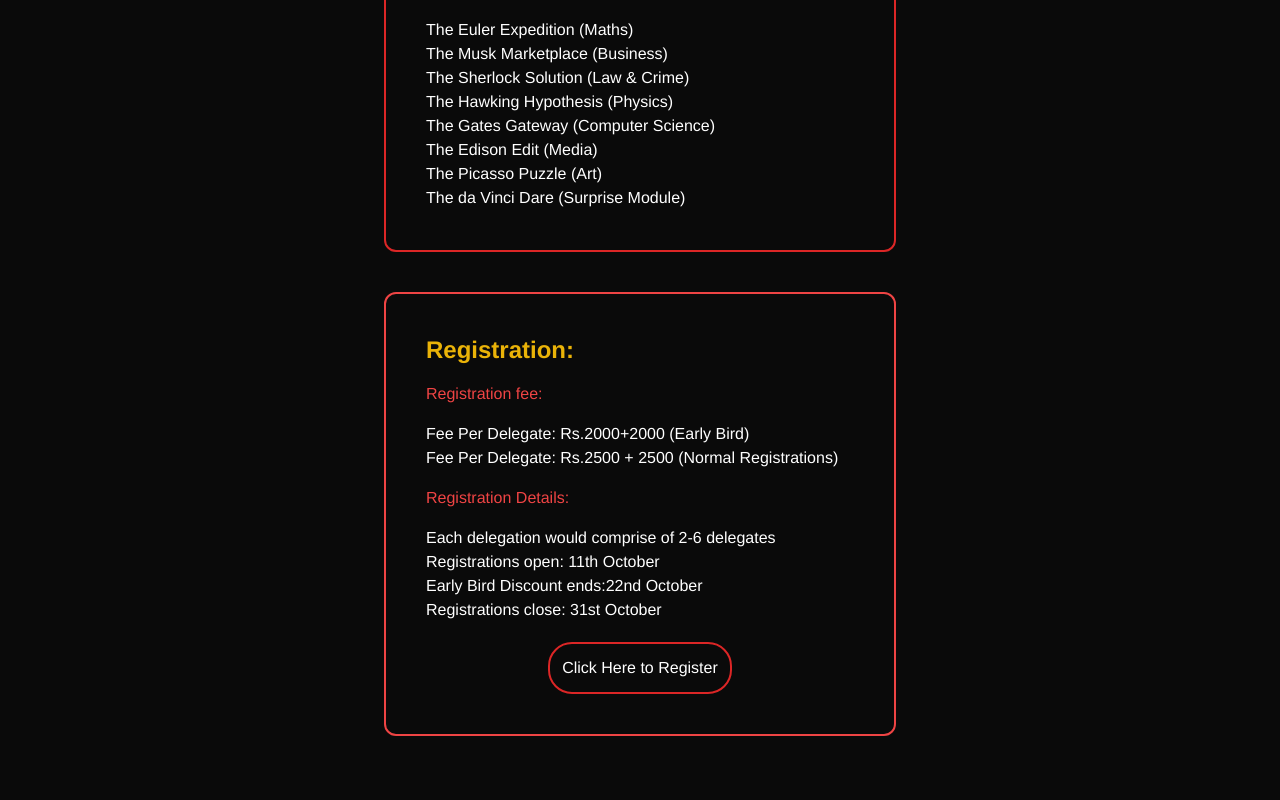
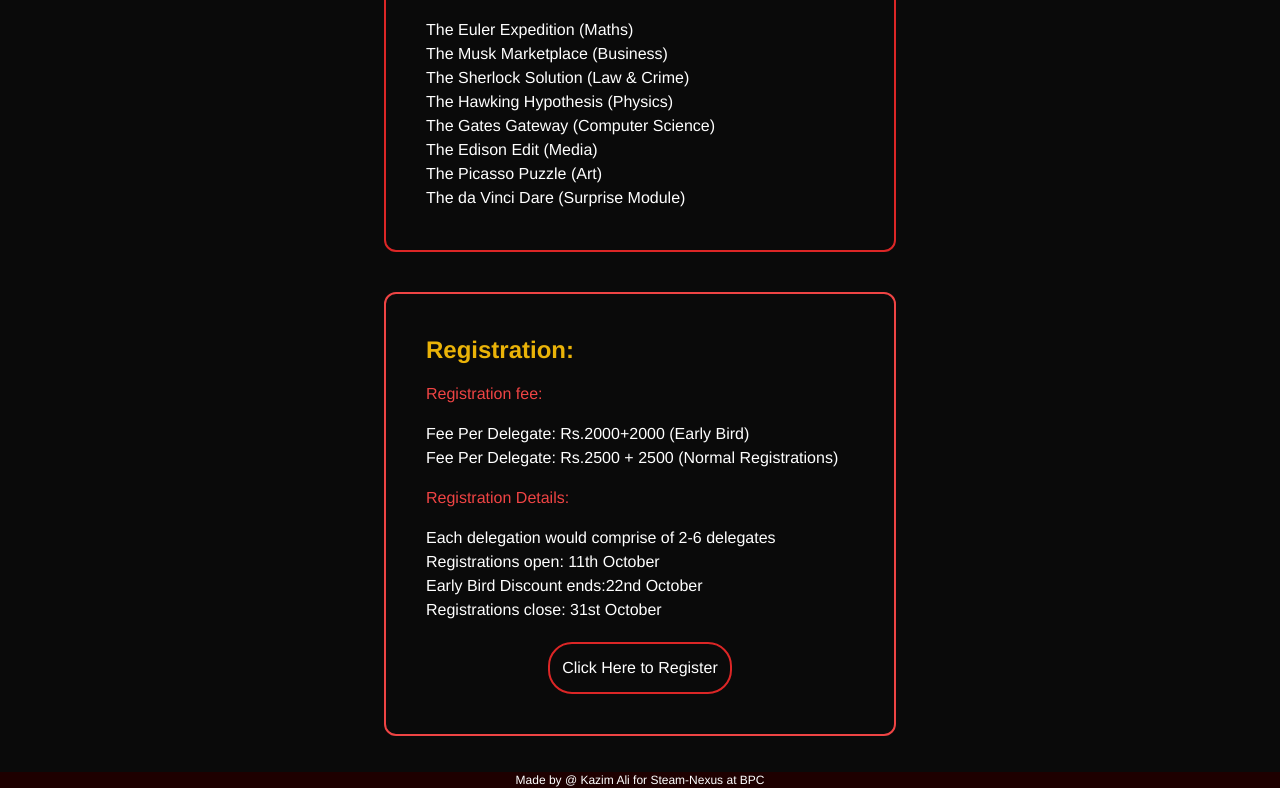
Before and after one commit to sKzAy/steam-nexus, a Next.js app: page / in a window 1280 px wide. Shown: the part 1296-2096 px from the top of the page. Built offline with nearby package versions, Linux system fonts and the light colour scheme.

Commit message:
footer back yo

```diff
--- a/app/globals.css
+++ b/app/globals.css
@@ -122,6 +122,7 @@
 
 }
 .bottom-fixed{
+  margin-top:2vh;
   background-color: rgb(30, 0, 0);
     position: sticky;
     bottom: 0;
--- a/app/page.js
+++ b/app/page.js
@@ -1,7 +1,7 @@
 import react from "react";
 import Navbar from "@/components/Navbar";
 import MainContent from "@/components/main";
-import Footer from "@/components/footer";
+import FooterComponent from "@/components/footer";
 <link rel="stylesheet" href="globals.css" />
 import "./globals.css"
 
@@ -13,7 +13,7 @@
   <div class="absolute top-0 z-[-2] min-h-screen w-full bg-neutral-950 bg-[radial-gradient(ellipse_80%_80%_at_50%_-20%,rgba(120,119,198,0.3),rgba(255,255,255,0))]">
   <div><Navbar/></div>
   <div><MainContent/></div>
-  <div><Footer/></div>
+  <div><FooterComponent/></div>
   </div>
   </>
   );
--- a/components/footer.js
+++ b/components/footer.js
@@ -1,14 +1,12 @@
-"use client"
 
 import React from 'react'
-const Footer = () => {
+const FooterComponent = () => {
   return (
-    <div data-aos="zoom-in" className='flex1 mt-10'>
-         <div className="bottom-fixed hide text-white text-center w-full ">
-        Made by <a className='underline hover:text-lg ' target='_blank' href="https://www.instagram.com/s_kazimali_/profilecard/?igsh=MTNzcnJieXA5MTd1Zg==">Kazim Ali</a>
+    <div className='flex1 mt-5'>
+         <div className="bottom-fixed text-white text-xs text-center w-full ">
+        Made by @ Kazim Ali for Steam-Nexus at BPC
         </div>
-
     </div>
   )
 }
-export default Footer
+export default FooterComponent
```
